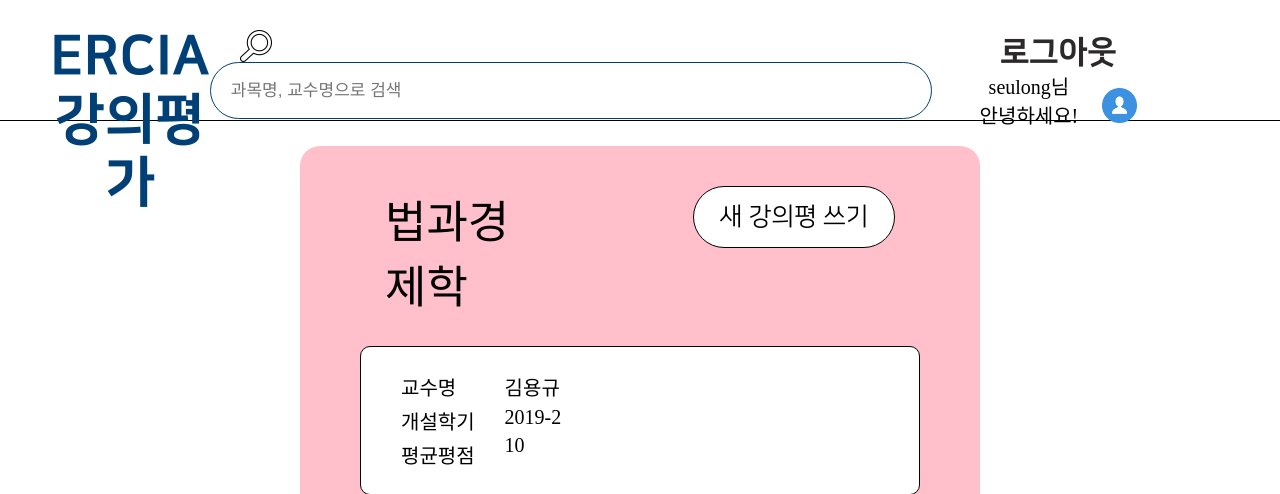
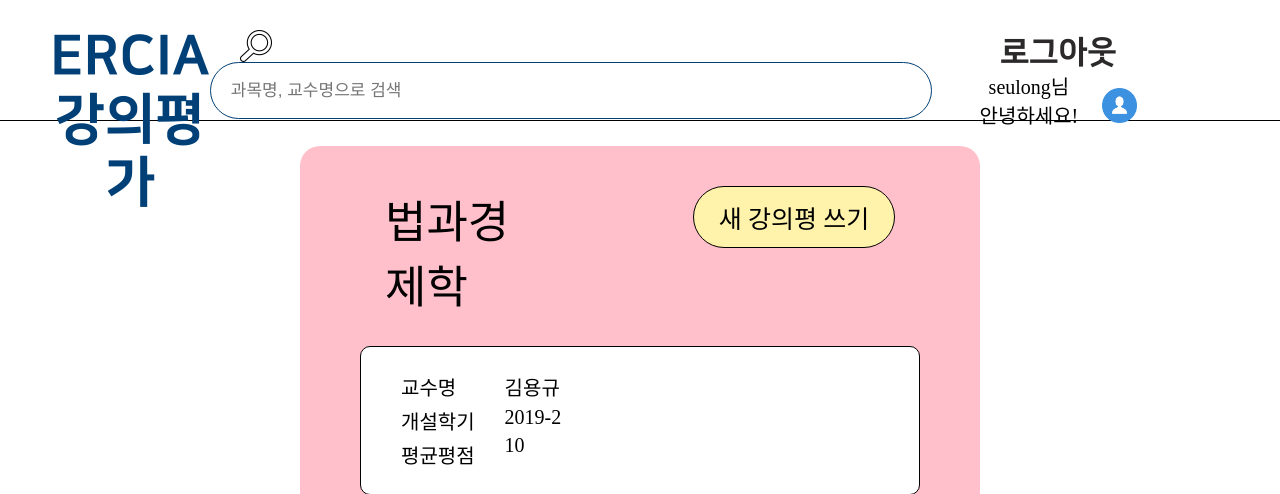
Before and after one commit to HyeseonLee/LLTeacher, a Django app: template app/templates/LE.html in a window 1280 px wide. Shown: the top 494 px of the page. Run offline with Django 3.2, Linux system fonts and the light colour scheme; a user stored in the database is signed in; data comes from the database, SQL or seed files in the repository; both versions use the stored data as it was after the commit; the template is opened without the code that fills it: values that come from a table or form of the project are taken from there, most other values are stand-ins (such as "Sample title", 1, 10 or a date in 2020); parts of the project's set-up code (start-up, migrations or seed data) failed here and were passed over; some web fonts are replaced.

Commit message:
[Front-end] feat : Change detail

```diff
--- a/app/static/css/list_1.css
+++ b/app/static/css/list_1.css
@@ -52,13 +52,13 @@ body{
 
 
 .create_box{
-    background-color: white;
+    background-color: #fff2ab;
     width: 200px;
     height: 60px;
     border-radius: 100px;
     border: solid 1px black;
 
-    font-family: NanumSquareR;
+    font-family: NanumSquareB;
     font-size: 25px;
     color: #000000;
     text-align: center;
```
Also changed, not shown: db.sqlite3.
